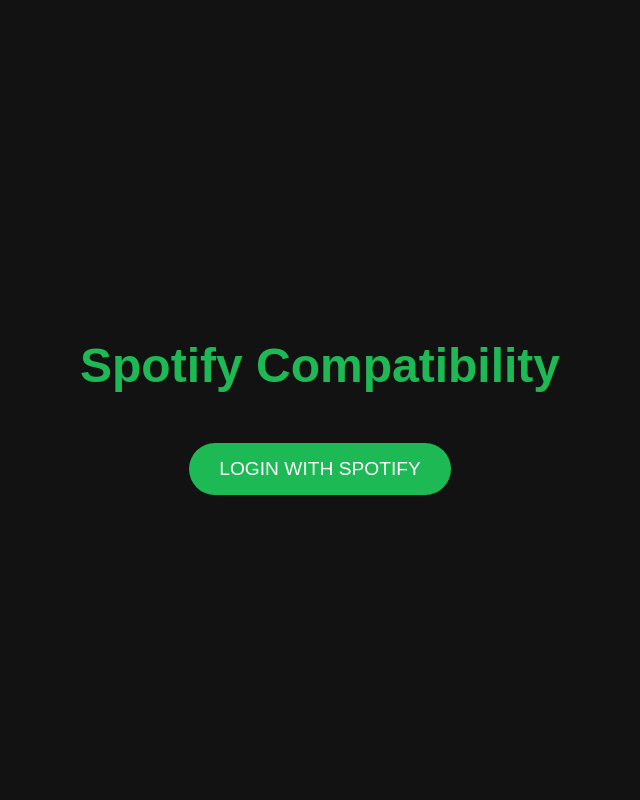
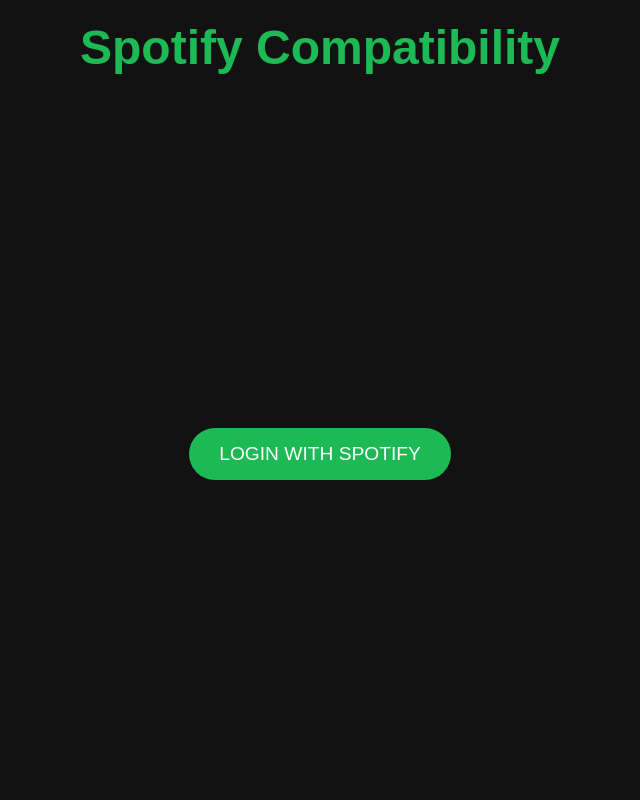
Before and after one commit to LaurencePy/Spotify-Compatibility, a plain HTML site: page docs/index.html in a window 1280 px wide. Shown: the whole page, without its empty margins (320-960 px from the left). Drawn offline with Linux system fonts and the light colour scheme.

Commit message:
layout change

```diff
--- a/docs/index.html
+++ b/docs/index.html
@@ -5,7 +5,7 @@
     <meta name="viewport" content="width=device-width, initial-scale=1.0">
     <title>Spotify Compatibility</title>
     <style>
-        /* Dark mode styles */
+
         body {
             background-color: #121212;
             color: #ffffff;
@@ -14,15 +14,25 @@
             padding: 0;
             display: flex;
             flex-direction: column;
-            justify-content: center;
             align-items: center;
             height: 100vh;
         }
 
         h1 {
             font-size: 3rem;
-            color: #1DB954; /* Spotify green */
-            margin-bottom: 50px;
+            color: #1DB954;
+            margin-top: 20px;
+            width: 100%;
+            text-align: center;
+            align-self: flex-start;
+        }
+
+        .login-container {
+            flex-grow: 1;
+            display: flex;
+            justify-content: center;
+            align-items: center;
+            width: 100%;
         }
 
         .login-btn {
@@ -50,7 +60,9 @@
 <body>
     <h1>Spotify Compatibility</h1>
 
-    <button class="login-btn" onclick="login()">Login with Spotify</button>
+    <div class="login-container">
+        <button class="login-btn" onclick="login()">Login with Spotify</button>
+    </div>
 
     <script>
         function login() {
```
